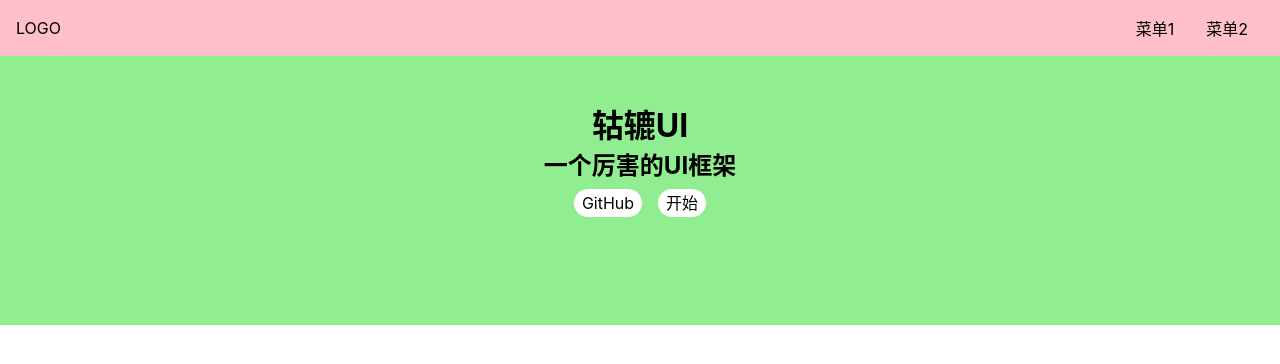
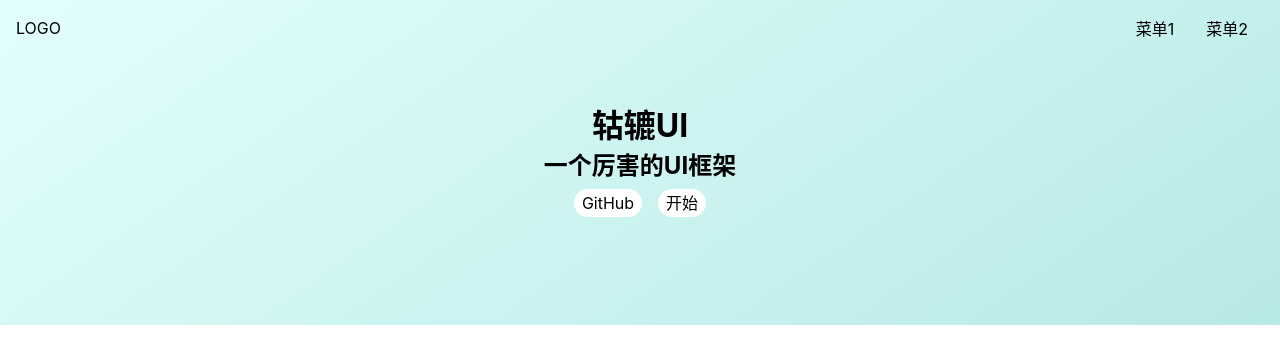
Before and after one commit to czc2222/Just-ui-1, a Vue app: page / in a window 1280 px wide. Shown: the top 364 px of the page. Built offline with nearby package versions, Linux system fonts and the light colour scheme.

Commit message:
背景渐变

```diff
--- a/src/components/TopNav.vue
+++ b/src/components/TopNav.vue
@@ -31,7 +31,6 @@
   left: 0;
   width: 100%;
   z-index: 10;
-  background: pink;
   display: flex;
   padding: 16px;
   justify-content: center;
--- a/src/views/Home.vue
+++ b/src/views/Home.vue
@@ -1,5 +1,5 @@
 <template>
-  <div>
+  <div class="topnavAndBanner">
     <TopNav/>
     <div class="banner">
       <h1>轱辘UI</h1>
@@ -20,13 +20,15 @@
 }
 </script>
 <style lang="scss" scoped>
+.topnavAndBanner {
+  background: linear-gradient(145deg, rgba(227, 255, 253, 1) 0%, rgba(183, 233, 230, 1) 100%);
+}
 .banner {
   padding: 100px 0;
   display: flex;
   justify-content: center;
   align-items: center;
   flex-direction: column;
-  background: lightgreen;
   > .actions{
     padding: 8px 0;
     a {
```
